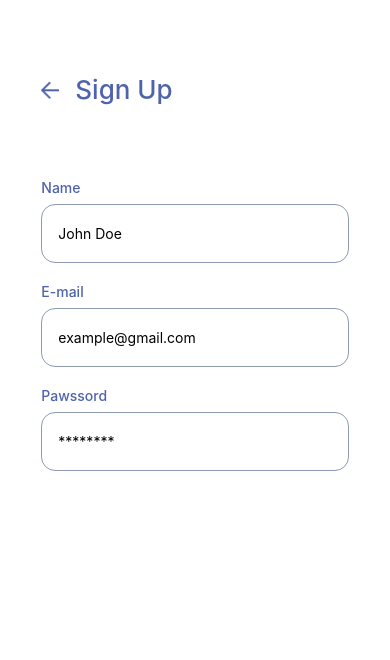
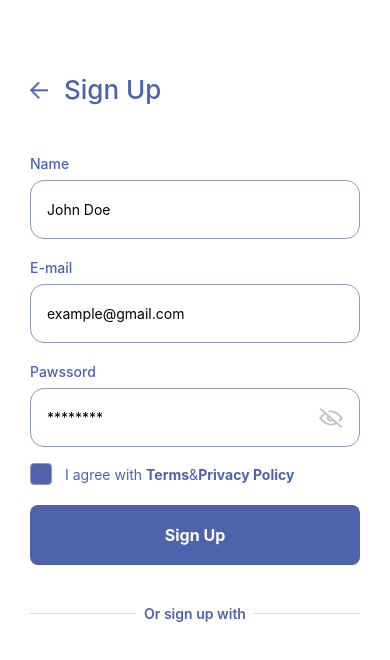
Before and after one commit to sergiueth/jobless, a React Native app: screen / in a window 390 px wide. Shown: the top 660 px of the page. Built offline with nearby package versions, Linux system fonts and the light colour scheme.

Commit message:
Separator Component
Done

```diff
--- a/src/components/AuthHeader/index.js
+++ b/src/components/AuthHeader/index.js
@@ -21,7 +21,7 @@ const styles = StyleSheet.create({
     paddingTop: 50,
     flexDirection: "row",
     alignItems: "center",
-    marginBottom: 54,
+    marginBottom: 30,
   },
   image: {
     width: 18,
--- a/src/components/Button/index.js
+++ b/src/components/Button/index.js
@@ -1,33 +1,31 @@
+// Button component
 import React from "react";
-import { TouchableOpacity, Text, StyleSheet, View } from "react-native";
+import { TouchableOpacity, Text, StyleSheet } from "react-native";
 import { colors } from "../../utils/colors";
 
-const Button = ({ title, onPress }) => {
+const Button = ({ title, onPress, style }) => {
   return (
-    <View style={styles.container}>
     <TouchableOpacity
       activeOpacity={0.6}
       onPress={onPress}
-        style={styles.touchable}
+      style={[styles.container, style]}
     >
       <Text style={styles.title}>{title}</Text>
     </TouchableOpacity>
-    </View>
   );
 };
 
 const styles = StyleSheet.create({
   container: {
-    flex: 1,
-    justifyContent: "center",
-    alignItems: "center",
-  },
-  touchable: {
     backgroundColor: colors.blue,
     paddingVertical: 20,
     paddingHorizontal: 8,
     borderRadius: 8,
-    width: 340,
+    width: 330,
+    justifyContent: "center",
+    alignItems: "center",
+    maxWidth: 380,
+    alignSelf: "center",
   },
   title: {
     color: colors.white,
--- /dev/null
+++ b/src/components/Checkbox/index.js
@@ -0,0 +1,45 @@
+import React from "react";
+import { TouchableOpacity, StyleSheet, View, Image } from "react-native";
+import { colors } from "../../utils/colors";
+
+const Checkbox = ({ checked, onCheck }) => {
+  return (
+    <TouchableOpacity
+      activeOpacity={0.6}
+      onPress={() => onCheck(!checked)}
+      style={styles.container}
+    >
+      {checked ? (
+        <View style={styles.innerContainer}>
+          <Image
+            style={styles.checkIcon}
+            source={require("../../assets/check.png")}
+          />
+        </View>
+      ) : null}
+    </TouchableOpacity>
+  );
+};
+
+const styles = StyleSheet.create({
+  container: {
+    backgroundColor: colors.blue,
+    borderColor: colors.grey,
+    borderWidth: 1,
+    borderRadius: 4,
+    width: 22,
+    height: 22,
+  },
+  innerContainer: {
+    flex: 1, // Allow innerContainer to take up the entire space
+    backgroundColor: colors.grey,
+    justifyContent: "center",
+    alignItems: "center",
+  },
+  checkIcon: {
+    width: 12,
+    height: 9,
+  },
+});
+
+export default Checkbox;
--- a/src/components/Input/index.js
+++ b/src/components/Input/index.js
@@ -1,23 +1,46 @@
 import React from "react";
-import { Text, TextInput, View } from "react-native";
+import { Pressable, Text, TextInput, View, Image } from "react-native";
 import { StyleSheet } from "react-native";
 import { colors } from "../../utils/colors";
+import { useState } from "react";
 
-const Input = ({ label, placeholder }) => {
+const Input = ({ label, placeholder, isPassword }) => {
+  const [isPasswordVisible, setIsPasswordVisible] = useState(false);
+
+  const onEyePress = () => {
+    setIsPasswordVisible(!isPasswordVisible);
+  };
+
   return (
     <View>
       <Text style={styles.label}>{label}</Text>
       <View style={styles.inputContainer}>
-        <TextInput placeholder={placeholder} style={styles.input} />
+        <TextInput
+          secureTextEntry={isPassword && !isPasswordVisible}
+          placeholder={placeholder}
+          style={styles.input}
+        />
+
+        {isPassword ? (
+          <View style={styles.eyeContainer}>
+            <Pressable onPress={onEyePress}>
+              <Image
+                style={styles.eye}
+                source={
+                  isPasswordVisible
+                    ? require("../../assets/eye.png")
+                    : require("../../assets/eye_closed.png")
+                }
+              />
+            </Pressable>
+          </View>
+        ) : null}
       </View>
     </View>
   );
 };
 
 const styles = StyleSheet.create({
-  container: {
-    marginBottom: 20,
-  },
   label: {
     marginTop: 20,
     marginBottom: 8,
@@ -29,12 +52,22 @@ const styles = StyleSheet.create({
     borderWidth: 1,
     borderColor: colors.grey,
     borderRadius: 14,
+    flexDirection: "row",
+    alignItems: "center",
+    position: "relative", // Add position relative
   },
-
   input: {
-    // borderWidth: 1,
     paddingHorizontal: 16,
     paddingVertical: 20,
+    flex: 1, // Allow the input to grow and take available space
+  },
+  eyeContainer: {
+    position: "absolute",
+    right: 16,
+  },
+  eye: {
+    width: 24,
+    height: 24,
   },
 });
 
--- /dev/null
+++ b/src/components/Separator/index.js
@@ -0,0 +1,33 @@
+import React from "react";
+import { View, Text, StyleSheet } from "react-native";
+import { colors } from "../../utils/colors";
+
+const Separator = ({ text, onPress, style }) => {
+  return (
+    <View style={styles.container}>
+      <View style={styles.line} />
+      <Text style={styles.text}>{text}</Text>
+      <View style={styles.line} />
+    </View>
+  );
+};
+
+const styles = StyleSheet.create({
+  container: {
+    flexDirection: "row",
+    alignItems: "center",
+    marginVertical: 20,
+  },
+  line: {
+    height: 1,
+    backgroundColor: colors.lightGrey,
+    flex: 1,
+  },
+  text: {
+    color: colors.blue,
+    fontWeight: "600",
+    marginHorizontal: 8,
+  },
+});
+
+export default Separator;
--- a/src/screens/auth/Signup/index.js
+++ b/src/screens/auth/Signup/index.js
@@ -1,17 +1,34 @@
-import React from "react";
+import React, { useState } from "react";
 import { Image, Text, StyleSheet, View } from "react-native";
 import { colors } from "../../../utils/colors";
 import AuthHeader from "../../../components/AuthHeader";
 import Input from "../../../components/Input";
+import Checkbox from "../../../components/Checkbox";
+import Button from "../../../components/Button";
+import Separator from "../../../components/Separator";
 
 const Signup = () => {
+  const [checked, setChecked] = useState(false);
+
   return (
     <>
       <View style={styles.container}>
         <AuthHeader title="Sign Up" />
         <Input label="Name" placeholder="John Doe" />
         <Input label="E-mail" placeholder="example@gmail.com" />
-        <Input label="Pawssord" placeholder="********" />
+        <Input isPassword label="Pawssord" placeholder="********" />
+
+        <View style={styles.agreeRow}>
+          <Checkbox checked={checked} onCheck={setChecked} />
+          <Text style={styles.agreeText}>
+            I agree with <Text style={styles.agreeTextBold}>Terms</Text>&
+            <Text style={styles.agreeTextBold}>Privacy Policy</Text>
+          </Text>
+        </View>
+
+        <Button style={styles.button} title="Sign Up" />
+
+        <Separator text="Or sign up with" />
       </View>
     </>
   );
@@ -20,7 +37,24 @@ const Signup = () => {
 const styles = StyleSheet.create({
   container: {
     flex: 1,
+    maxWidth: 380, // Set your desired maximum width
+    alignSelf: "center", // Center the container horizontally
     padding: 24,
+  },
+  agreeRow: {
+    flexDirection: "row",
+    alignItems: "center",
+    marginTop: 16,
+  },
+  agreeText: {
+    color: colors.blue,
+    marginHorizontal: 13,
+  },
+  agreeTextBold: {
+    fontWeight: "bold",
+  },
+  button: {
+    marginVertical: 20,
   },
 });
 
--- a/src/utils/colors.js
+++ b/src/utils/colors.js
@@ -4,4 +4,5 @@ export const colors = {
   orange: "#fca34d",
   black: "#000000",
   grey: "#8d9bb5",
+  lightGrey: "#dadada",
 };
```
Also changed, not shown: src/assets/check.png (added), src/assets/eye_closed.png (added). Lines whose indentation alone changed are shown as unchanged.
